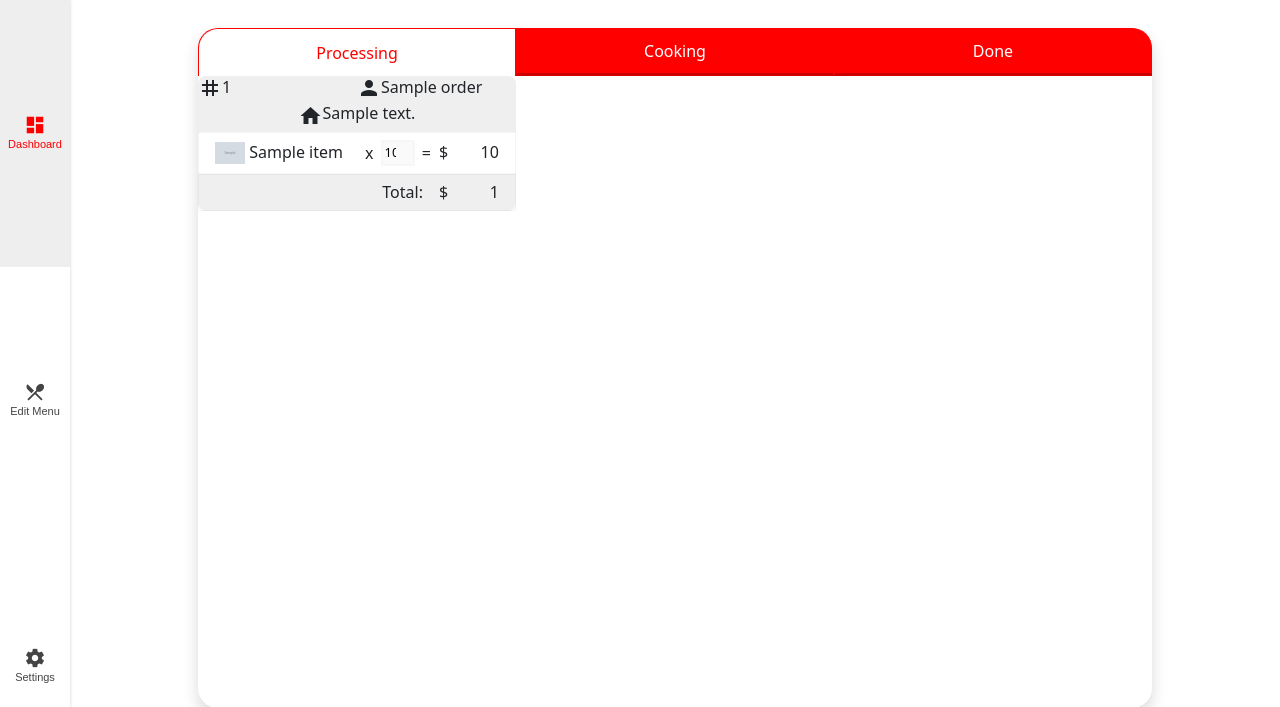
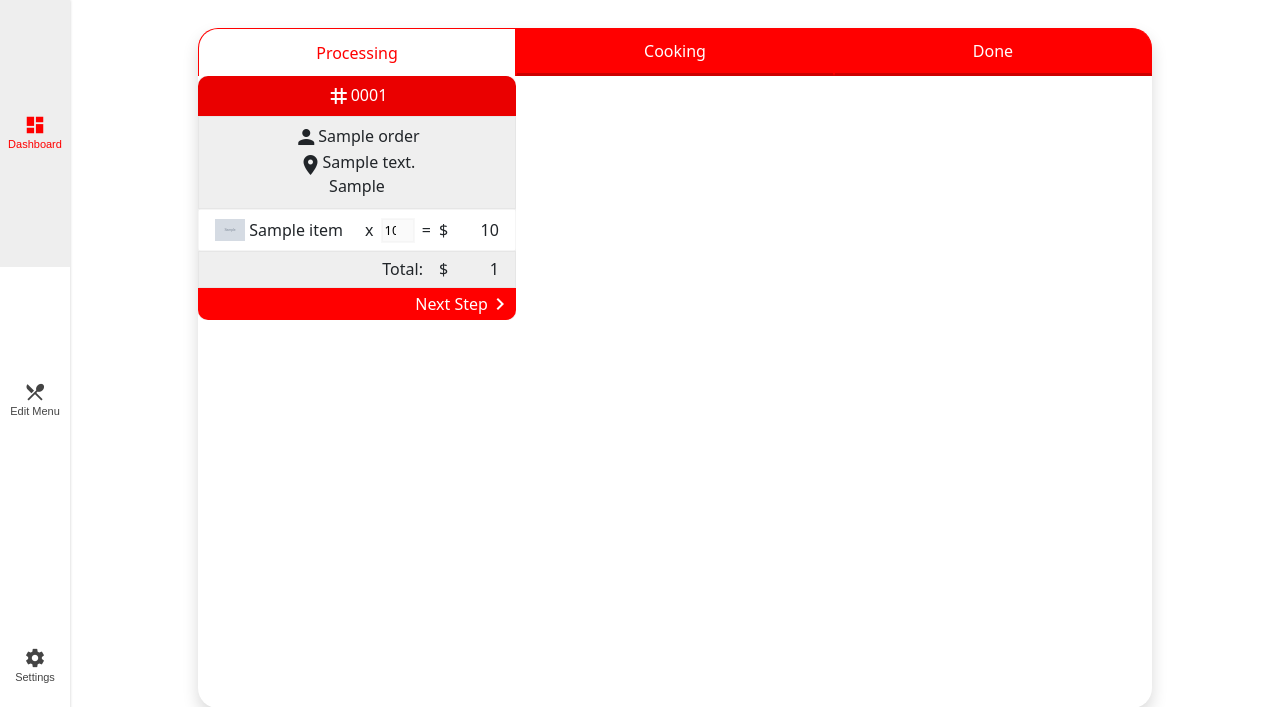
Before and after one commit to valentejorge/appeteats, a Python web app: template appetieats/templates/admin/dashboard.html in a window 1280 px wide. Shown: the top 707 px of the page. Run offline with Jinja, Linux system fonts and the light colour scheme; the template is opened without the code that fills it: most values are stand-ins (such as "Sample title", 1, 10 or a date in 2020); grey boxes marked "Sample" are stand-in pictures.

Commit message:
update: product dashboard design

```diff
--- a/appetieats/ext/helper/db_tools.py
+++ b/appetieats/ext/helper/db_tools.py
@@ -102,9 +102,9 @@ def orders_to_dict(orders):
         order_dict = {
             "id": order.id,
             "customer_name": f"{customer.first_name} {customer.last_name}",
-            "customer_address": f"{customer.address}, {customer.reference} - \
-                                {customer.zip_code}",
-            "customer_phone": {customer.phone},
+            "customer_address": f"{customer.address} - {customer.zip_code}",
+            "customer_reference": customer.reference,
+            "customer_phone": customer.phone,
             "date": order.date,
             "status": order.status,
             "total_price": order.total_price,
--- a/appetieats/templates/admin/dashboard.html
+++ b/appetieats/templates/admin/dashboard.html
@@ -19,25 +19,30 @@
         <div class="kanban-page" id="{{ item }}">
             {% for order in order_data[item] %}
             <div class="order-card mb-3">
-                <div class="d-flex justify-content-between align-items-center mb-1">
-                    <div class="d-flex w-100 align-items-center">
+                <div class="d-flex justify-content-center align-items-center p-2" style="background-color: #ea0000; color: #fff; border-radius: 10px 10px 0 0;">
                     <span class="material-icons">tag</span>
                     <h6 class="mb-0">
-                            {{ order.id }}
+                        000{{ order.id }}
                     </h6>
                 </div>
-                    <div class="d-flex w-100 align-items-center">
+                <div class="list-group-item" style="background-color: transparent;">
+                    <div class="d-flex justify-content-center align-items-center mb-1">
                         <span class="material-icons">person</span>
                         <h6 class="mb-0">
                             {{ order.customer_name }}
                         </h6>
                     </div>
-                </div>
-                <div class="d-flex justify-content-center align-items-start mb-1">
-                    <span class="material-icons">home</span>
+                    <div class="d-flex justify-content-center align-items-start">
+                        <span class="material-icons">location_on</span>
                         <h6 class="mb-0">
                             {{ order.customer_address }}
                         </h6>
+                    </div>
+                    <div class="d-flex justify-content-center align-items-start mb-1">
+                        <h6 class="mb-0">
+                            {{ order.customer_reference }}
+                        </h6>
+                    </div>
                 </div>
 
                 {% for item in order['items'] %}
@@ -71,6 +76,10 @@
                         <h6 class="mb-0">{{ order.total_price }}</h6>
                     </div>
                 </li>
+                <div class="d-flex align-items-center justify-content-end std-button p-1" style="border-radius: 0 0 10px 10px;">
+                    <span class="">Next Step</span>
+                    <span class="material-icons nav_icons">chevron_right</span>
+                </div>
 
             </div>
 
```
Lines whose indentation alone changed are shown as unchanged.
